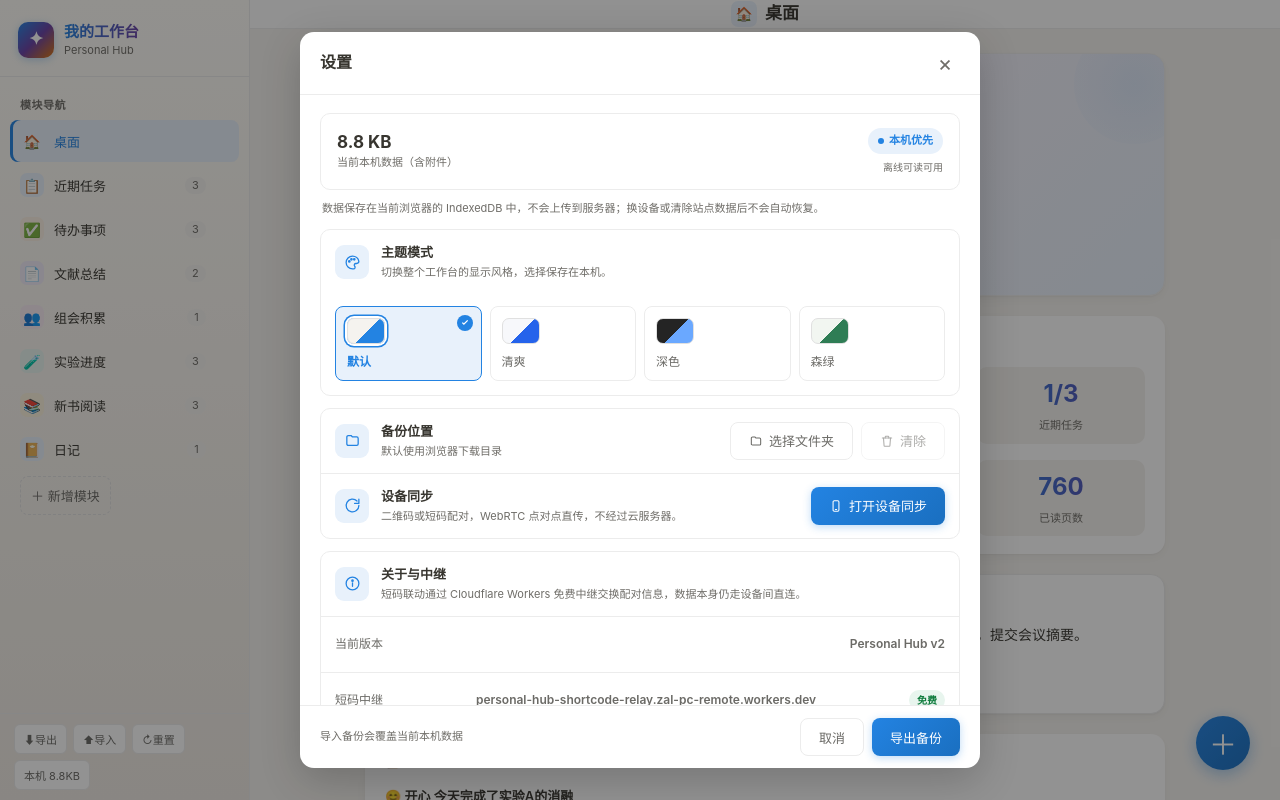
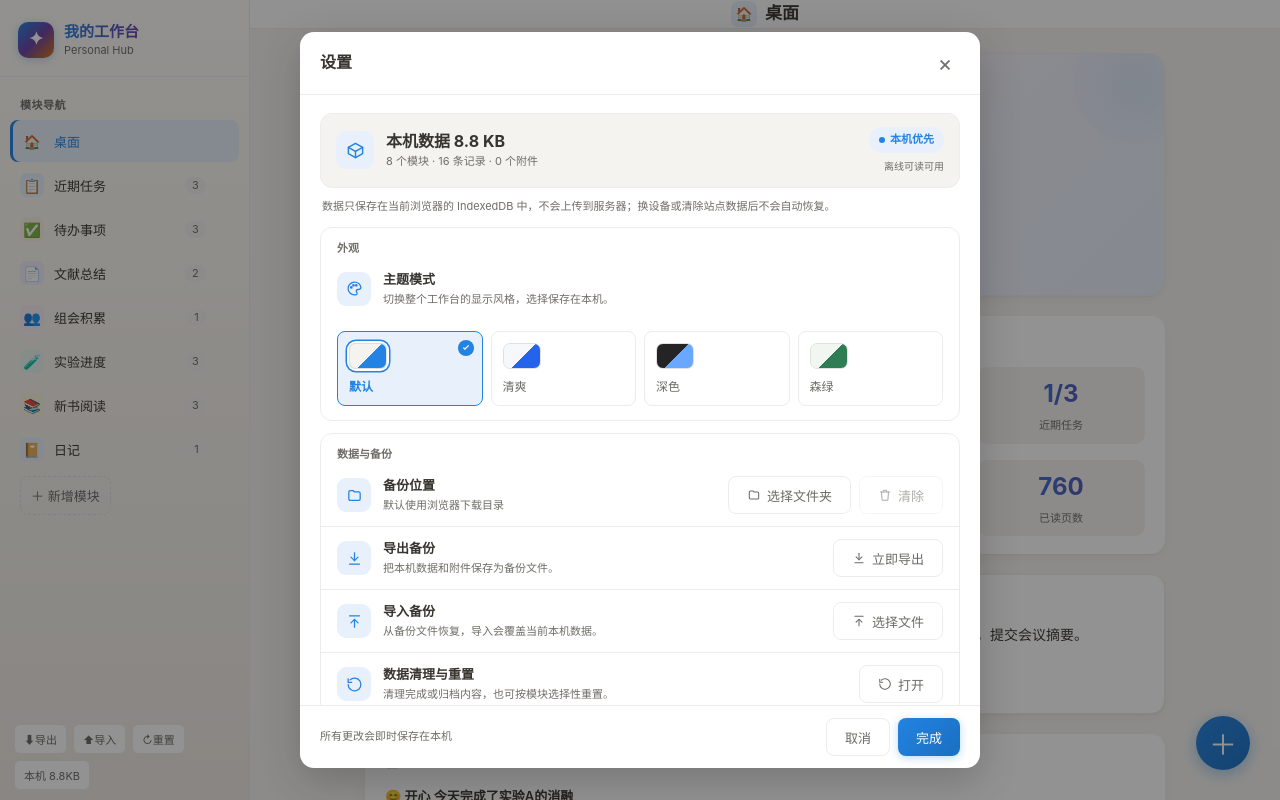
Before and after one commit to s1mp1e6/personal-hub, a plain HTML site: page site/index.html in a window 1280 px wide. Both pictures are taken after a click on the button "打开设置". Shown: the top 800 px of the page. Drawn offline with Linux system fonts and the light colour scheme.

Commit message:
refactor: redesign settings panel with grouped data actions

```diff
--- a/site/index.html
+++ b/site/index.html
@@ -333,32 +333,37 @@
   .theme-swatch{width:20px;height:20px;border-radius:6px;border:1px solid var(--line-strong);background:var(--swatch);flex:0 0 auto}
   /* 设置面板 */
   .modal.settings-modal{max-width:680px}
-  .settings-body{padding:4px 0 2px}
+  .settings-body{padding:6px 0 2px}
   .settings-ico{width:34px;height:34px;border-radius:9px;display:flex;align-items:center;justify-content:center;flex:0 0 auto;background:var(--accent-soft);color:var(--accent)}
   .settings-ico svg{width:17px;height:17px}
-  .settings-overview{display:flex;align-items:center;justify-content:space-between;gap:14px;background:var(--card);border:1px solid var(--line);border-radius:10px;padding:14px 16px;margin-bottom:10px}
-  .settings-overview-main b{display:block;font-size:17px;color:var(--ink);font-weight:650;letter-spacing:0;line-height:1.2}
-  .settings-overview-main span{display:block;font-size:11px;color:var(--ink-faint);margin-top:3px;line-height:1.45}
-  .settings-overview-side{display:flex;flex-direction:column;align-items:flex-end;gap:5px;flex:0 0 auto}
+  .settings-summary{display:flex;align-items:center;gap:12px;background:var(--bg);border:1px solid var(--line);border-radius:12px;padding:13px 15px;margin-bottom:10px}
+  .settings-summary-ico{width:38px;height:38px;border-radius:10px;display:flex;align-items:center;justify-content:center;flex:0 0 auto;background:var(--accent-soft);color:var(--accent)}
+  .settings-summary-ico svg{width:19px;height:19px}
+  .settings-summary-main{flex:1;min-width:0}
+  .settings-summary-main b{display:block;font-size:16px;color:var(--ink);font-weight:650;letter-spacing:0;line-height:1.25}
+  .settings-summary-main span{display:block;font-size:11px;color:var(--ink-faint);margin-top:3px;line-height:1.45}
+  .settings-summary-side{display:flex;flex-direction:column;align-items:flex-end;gap:5px;flex:0 0 auto}
   .settings-badge{display:inline-flex;align-items:center;gap:5px;font-size:11px;font-weight:600;padding:4px 10px;border-radius:999px;background:var(--accent-soft);color:var(--accent)}
   .settings-badge::before{content:'';width:6px;height:6px;border-radius:50%;background:currentColor}
-  .settings-overview-side small{font-size:10px;color:var(--ink-faint)}
+  .settings-summary-side small{font-size:10px;color:var(--ink-faint)}
   .settings-note{font-size:11px;color:var(--ink-faint);line-height:1.6;margin:0 2px 12px}
-  .settings-group{background:var(--card);border:1px solid var(--line);border-radius:10px;overflow:hidden;margin-bottom:12px}
+  .settings-group{background:var(--card);border:1px solid var(--line);border-radius:12px;overflow:hidden;margin-bottom:12px}
   .settings-group:last-child{margin-bottom:0}
-  .settings-row{display:flex;align-items:center;gap:12px;padding:13px 14px;min-height:56px}
+  .settings-group-label{font-size:11px;font-weight:650;color:var(--ink-faint);padding:12px 16px 0}
+  .settings-row{display:flex;align-items:center;gap:12px;padding:12px 16px;min-height:60px}
   .settings-row+.settings-row{border-top:1px solid var(--line)}
+  @media(hover:hover){.settings-row:hover{background:var(--bg)}}
   .settings-main{flex:1;min-width:0}
   .settings-title{font-size:13px;font-weight:600;color:var(--ink);line-height:1.4}
   .settings-desc{font-size:11px;color:var(--ink-faint);line-height:1.5;margin-top:3px}
   .settings-actions{display:flex;gap:8px;flex:0 0 auto;align-items:center}
   .settings-actions .btn{display:inline-flex;align-items:center;justify-content:center;gap:6px;white-space:nowrap}
   .settings-actions .btn svg{width:14px;height:14px;flex:0 0 auto}
-  .settings-theme-wrap{padding:2px 14px 14px}
+  .settings-theme-wrap{padding:2px 16px 14px}
   .settings-meta{justify-content:space-between;font-size:12px;color:var(--ink-soft)}
   .settings-meta b{font-weight:600;color:var(--ink-soft);text-align:right}
-  .settings-relay-tag{font-size:10px;font-weight:600;color:var(--green);background:var(--green-soft);border-radius:999px;padding:2px 8px;flex:0 0 auto}
-  .settings-hint{font-size:11px;color:var(--ink-faint);margin-top:8px;line-height:1.55}
+  .settings-tag{font-size:10px;font-weight:600;color:var(--ink-soft);background:var(--bg);border:1px solid var(--line);border-radius:999px;padding:2px 8px;flex:0 0 auto}
+  .settings-hint{font-size:11px;color:var(--ink-faint);margin:4px 16px 14px;line-height:1.55}
   .settings-hint.warn{color:var(--orange)}
   .settings-modal .theme-pick{grid-template-columns:repeat(4,1fr);margin-top:10px}
   .settings-modal .theme-pick button{position:relative;flex-direction:column;align-items:flex-start;gap:8px;padding:11px;min-height:72px}
@@ -367,7 +372,7 @@
   .settings-modal .theme-check{position:absolute;top:8px;right:8px;width:16px;height:16px;border-radius:50%;background:var(--accent);color:#fff;display:none;align-items:center;justify-content:center}
   .settings-modal .theme-check svg{width:10px;height:10px}
   .settings-modal .theme-pick button.active .theme-check{display:flex}
-  @media(max-width:560px){.settings-overview{flex-direction:column;align-items:flex-start}.settings-overview-side{flex-direction:row;align-items:center}.settings-row{flex-wrap:wrap}.settings-actions{width:100%}.settings-actions .btn{flex:1 1 auto}.settings-modal .theme-pick{grid-template-columns:repeat(2,1fr)}}
+  @media(max-width:560px){.settings-summary{flex-direction:row;align-items:center}.settings-summary-side{flex-direction:column;align-items:flex-end}.settings-row{flex-wrap:wrap}.settings-actions{width:100%}.settings-actions .btn{flex:1 1 auto}.settings-modal .theme-pick{grid-template-columns:repeat(2,1fr)}}
   .setting-box{margin-top:12px;padding:10px 12px;border-radius:8px;background:var(--bg);color:var(--ink-soft)}
   .input-mode{display:flex;gap:8px;margin-bottom:16px;background:var(--bg);padding:4px;border-radius:10px}
   .input-mode button{flex:1;padding:9px;border-radius:7px;font-size:13px;color:var(--ink-soft);transition:all .12s}
@@ -587,7 +592,7 @@ if('serviceWorker' in navigator){
 
   });
 }
-const APP_VERSION='2026-08-02.2';
+const APP_VERSION='2026-08-02.3';
 const APP_BUILD='v'+(APP_VERSION.split('.')[1]||'1');
 const META_CACHE='personal-hub-meta-v1';
 let updateShown=false;
@@ -913,7 +918,11 @@ function settingsSvg(name){
     info:'<circle cx="12" cy="12" r="9"/><path d="M12 11v5"/><circle cx="12" cy="8" r="1"/>',
     trash:'<path d="M4 7h16"/><path d="M9 7V5a1 1 0 0 1 1-1h4a1 1 0 0 1 1 1v2"/><path d="M6 7l1 13a1 1 0 0 0 1 1h8a1 1 0 0 0 1-1l1-13"/>',
     check:'<path d="M5 12l5 5 9-10"/>',
-    sync:'<path d="M21 12a9 9 0 1 1-2.64-6.36"/><path d="M21 3v6h-6"/>'
+    sync:'<path d="M21 12a9 9 0 1 1-2.64-6.36"/><path d="M21 3v6h-6"/>',
+    box:'<path d="M21 8l-9-5-9 5v8l9 5 9-5V8z"/><path d="M3 8l9 5 9-5"/><path d="M12 13v8"/>',
+    download:'<path d="M12 4v11"/><path d="M7 10l5 5 5-5"/><path d="M5 20h14"/>',
+    upload:'<path d="M12 20V9"/><path d="M7 14l5-5 5 5"/><path d="M5 4h14"/>',
+    reset:'<path d="M3 12a9 9 0 1 0 2.7-6.5"/><path d="M3 4v5h5"/>'
   };
   return `<svg viewBox="0 0 24 24" fill="none" stroke="currentColor" stroke-width="1.8" stroke-linecap="round" stroke-linejoin="round" aria-hidden="true">${icons[name]||icons.info}</svg>`;
 }
@@ -1746,6 +1755,10 @@ async function undoLastReset(){if(!resetLastRecovery){toast('没有可撤销的
 function resetToday(){openResetCenter()}
 function openStorageInfo(){
   const size=new Blob([JSON.stringify(state)]).size;
+  const sizeLabel=size>=1048576?(size/1048576).toFixed(2)+' MB':(size/1024).toFixed(1)+' KB';
+  const moduleCount=Object.keys(state.modules||{}).length;
+  const recordCount=countBackupItems(state);
+  const attachmentCount=collectFileRefs(state).size;
   const fsSupported=!!window.showDirectoryPicker;
   const backupStatus=backupDirHandle?'已选择本机备份文件夹':'默认使用浏览器下载目录';
   const relayName=shortRelayName();
@@ -1753,12 +1766,14 @@ function openStorageInfo(){
   document.querySelector('.modal').classList.add('settings-modal');
   document.getElementById('modalBody').className='mbody settings-body';
   document.getElementById('modalBody').innerHTML=`
-    <div class="settings-overview">
-      <div class="settings-overview-main"><b>${(size/1024).toFixed(1)} KB</b><span>当前本机数据（含附件）</span></div>
-      <div class="settings-overview-side"><span class="settings-badge">本机优先</span><small>离线可读可用</small></div>
+    <div class="settings-summary">
+      <div class="settings-summary-ico">${settingsSvg('box')}</div>
+      <div class="settings-summary-main"><b>本机数据 ${sizeLabel}</b><span>${moduleCount} 个模块 · ${recordCount} 条记录 · ${attachmentCount} 个附件</span></div>
+      <div class="settings-summary-side"><span class="settings-badge">本机优先</span><small>离线可读可用</small></div>
     </div>
-    <div class="settings-note">数据保存在当前浏览器的 IndexedDB 中，不会上传到服务器；换设备或清除站点数据后不会自动恢复。</div>
+    <div class="settings-note">数据只保存在当前浏览器的 IndexedDB 中，不会上传到服务器；换设备或清除站点数据后不会自动恢复。</div>
     <div class="settings-group">
+      <div class="settings-group-label">外观</div>
       <div class="settings-row">
         <div class="settings-ico">${settingsSvg('palette')}</div>
         <div class="settings-main"><div class="settings-title">主题模式</div><div class="settings-desc">切换整个工作台的显示风格，选择保存在本机。</div></div>
@@ -1766,6 +1781,7 @@ function openStorageInfo(){
       <div class="settings-theme-wrap"><div class="theme-pick" id="themePick"></div></div>
     </div>
     <div class="settings-group">
+      <div class="settings-group-label">数据与备份</div>
       <div class="settings-row">
         <div class="settings-ico">${settingsSvg('folder')}</div>
         <div class="settings-main"><div class="settings-title">备份位置</div><div class="settings-desc">${backupStatus}${fsSupported?'':' · 当前浏览器使用下载备份'}</div></div>
@@ -1775,23 +1791,39 @@ function openStorageInfo(){
         </div>
       </div>
       <div class="settings-row">
+        <div class="settings-ico">${settingsSvg('download')}</div>
+        <div class="settings-main"><div class="settings-title">导出备份</div><div class="settings-desc">把本机数据和附件保存为备份文件。</div></div>
+        <div class="settings-actions"><button class="btn ghost" id="settingsExportBtn" onclick="exportData()" aria-label="导出本机备份">${settingsSvg('download')}立即导出</button></div>
+      </div>
+      <div class="settings-row">
+        <div class="settings-ico">${settingsSvg('upload')}</div>
+        <div class="settings-main"><div class="settings-title">导入备份</div><div class="settings-desc">从备份文件恢复，导入会覆盖当前本机数据。</div></div>
+        <div class="settings-actions"><button class="btn ghost" onclick="document.getElementById('importFile').click()" aria-label="导入备份文件">${settingsSvg('upload')}选择文件</button></div>
+      </div>
+      <div class="settings-row">
+        <div class="settings-ico">${settingsSvg('reset')}</div>
+        <div class="settings-main"><div class="settings-title">数据清理与重置</div><div class="settings-desc">清理完成或归档内容，也可按模块选择性重置。</div></div>
+        <div class="settings-actions"><button class="btn ghost" onclick="openResetCenter()" aria-label="打开数据清理与重置">${settingsSvg('reset')}打开</button></div>
+      </div>
+    </div>
+    <div class="settings-group">
+      <div class="settings-group-label">设备同步</div>
+      <div class="settings-row">
         <div class="settings-ico">${settingsSvg('sync')}</div>
-        <div class="settings-main"><div class="settings-title">设备同步</div><div class="settings-desc">二维码或短码配对，WebRTC 点对点直传，不经过云服务器。</div></div>
+        <div class="settings-main"><div class="settings-title">近距离联动</div><div class="settings-desc">二维码或短码配对，WebRTC 点对点直传，数据不经过云服务器。</div></div>
         <div class="settings-actions"><button class="btn primary" onclick="openSyncModal()" aria-label="打开近距离设备同步">${settingsSvg('phone')}打开设备同步</button></div>
       </div>
     </div>
     <div class="settings-group">
-      <div class="settings-row">
-        <div class="settings-ico">${settingsSvg('info')}</div>
-        <div class="settings-main"><div class="settings-title">关于与中继</div><div class="settings-desc">短码联动通过 Cloudflare Workers 免费中继交换配对信息，数据本身仍走设备间直连。</div></div>
-      </div>
+      <div class="settings-group-label">关于</div>
       <div class="settings-row settings-meta"><span>当前版本</span><b>Personal Hub ${APP_BUILD}</b></div>
-      <div class="settings-row settings-meta"><span>短码中继</span><b>${relayName}</b><span class="settings-relay-tag">免费</span></div>
+      <div class="settings-row settings-meta"><span>短码中继</span><b>${relayName}</b><span class="settings-tag">免费中继</span></div>
+      <div class="settings-hint">短码联动通过 Cloudflare Workers 免费中继交换配对信息，数据本身仍走设备间直连。</div>
     </div>`;
   renderThemePick();
-  document.getElementById('modeHint').textContent='导入备份会覆盖当前本机数据';
-  document.getElementById('modalSave').onclick=exportData;
-  document.getElementById('modalSave').textContent='导出备份';
+  document.getElementById('modeHint').textContent='所有更改会即时保存在本机';
+  document.getElementById('modalSave').onclick=closeModal;
+  document.getElementById('modalSave').textContent='完成';
   document.getElementById('mask').classList.add('show');
 }
 async function chooseBackupDir(){
--- a/site/sw.js
+++ b/site/sw.js
@@ -1,5 +1,5 @@
-const CACHE_NAME = 'personal-hub-v1-local-first-6';
-const APP_VERSION = '2026-08-02.2';
+const CACHE_NAME = 'personal-hub-v1-local-first-7';
+const APP_VERSION = '2026-08-02.3';
 const META_CACHE = 'personal-hub-meta-v1';
 const ASSETS = [
   './', './index.html', './manifest.json', './sync-core.js', './recovery-core.js',
--- a/test-tools/audit-interactions.js
+++ b/test-tools/audit-interactions.js
@@ -81,7 +81,7 @@ async function testDesktop(baseUrl, browser) {
   const themeAfterWarm = await page.evaluate(() => document.documentElement.dataset.theme);
   if (themeAfterWarm !== undefined) throw new Error(`desktop: default theme should remove data-theme, got ${themeAfterWarm}`);
   const downloadPromise = page.waitForEvent('download');
-  await page.locator('#modalSave').click();
+  await page.locator('#settingsExportBtn').click();
   const download = await downloadPromise;
   if (!download.suggestedFilename().startsWith('personal_hub_backup_')) {
     throw new Error(`desktop: unexpected export filename ${download.suggestedFilename()}`);
```
